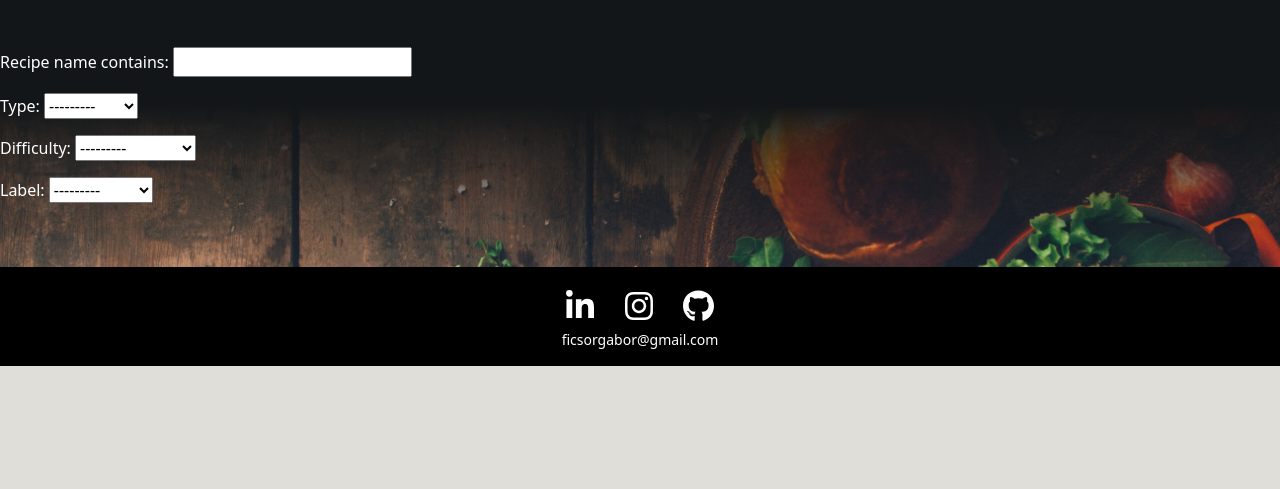
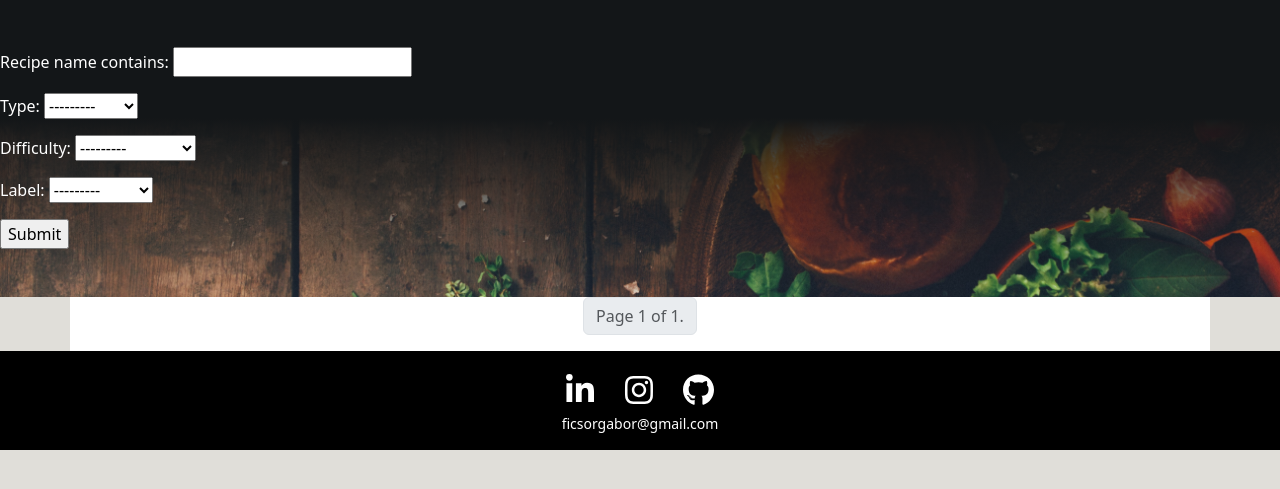
Before and after one commit to GaborFicsor/steezy-spatula, a Django app: page /recipes/ in a window 1280 px wide. Shown: the part 56-545 px from the top of the page. Run offline with Django 3.2, Linux system fonts and the light colour scheme; data that the repository does not hold is empty; some libraries are stand-ins or nearby versions; some web fonts are replaced.

Commit message:
Add pagination that works with filters

```diff
--- a/recipes/filters.py
+++ b/recipes/filters.py
@@ -3,6 +3,7 @@ from .models import Recipe
 from django import template
 
 register = template.Library()
+
 
 class RecipeFilter(django_filters.FilterSet):
     class Meta:
--- a/recipes/views.py
+++ b/recipes/views.py
@@ -25,8 +25,10 @@ class RecipeList(generic.ListView):
 
     def get_queryset(self):
         queryset = super().get_queryset()
+        # self.filterset = RecipeFilter(self.request.GET, queryset=queryset)
         self.filterset = RecipeFilter(self.request.GET, queryset=queryset)
-        return self.filterset.qs
+        # return self.filterset.qs
+        return self.filterset.qs.distinct()
 
     def get_context_data(self, **kwargs):
         context = super().get_context_data(**kwargs)
--- a/templates/recipes.html
+++ b/templates/recipes.html
@@ -12,6 +12,7 @@
         <form method="GET">
             {% csrf_token %}
             {{ form.as_p }}
+            <input type="submit">
         </form>
     </div>
 </div>
@@ -32,8 +33,7 @@
 
 
                 <div class="card-body">
-                    <a class="stretched-link"
-                        href="{% url 'recipe_detail' recipe.slug %}">{{ recipe.recipe_name }}</a>
+                    <a class="stretched-link" href="{% url 'recipe_detail' recipe.slug %}">{{ recipe.recipe_name }}</a>
                     <ul class="list-group list-group-flush">
 
                         <li class="list-group-item"><i class="fa-regular fa-face-smile"></i>
@@ -58,22 +58,45 @@
 
 
 
-{% if is_paginated %}
-<br>
-<div>
-    Page {{ page_obj.number }} of {{ page_obj.paginator.num_pages }}
+<div class="container white">
+    <div class="row justify-content-center">
+        <div class="col-auto">
+            <div class="pagination">
+                <span class="step-links">
+                    <nav aria-label="Page navigation example">
+                        <ul class="pagination">
+                            {% if page_obj.has_previous %}
+
+                            <li class="page-item"><a class="page-link" href="?page=1">&laquo; first</a></li>
+                            <li class="page-item"><a class="page-link"
+                                    href="?page={{ page_obj.previous_page_number }}">previous</a></li>
+                            {% endif %}
+
+                            <span class="current">
+                                <li class="page-item disabled"><a href="#" class="page-link">Page {{ page_obj.number }}
+                                        of
+                                        {{ page_obj.paginator.num_pages }}.</a></li>
+                            </span>
+
+                            {% if page_obj.has_next %}
+                            <!-- https://stackoverflow.com/questions/52007038/pagination-using-listview-and-a-dynamic-filtered-queryset -->
+                            <li class="page-item"><a class="page-link"
+                                    href="?{{ request.GET.urlencode }}&page={{ page_obj.next_page_number }}">next</a>
+                            </li>
+                            <li class="page-item"><a class="page-link"
+                                    href="?{{ request.GET.urlencode }}&page={{ page_obj.paginator.num_pages }}">last
+                                    &raquo;</a></li>
+                            {% endif %}
+                        </ul>
+                    </nav>
+                </span>
+            </div>
+        </div>
+
+    </div>
 </div>
-<nav aria-label="Page navigation">
-    <ul class="pagination justify-content-center">
-        {% if page_obj.has_previous %}
-        <li><a href="?page={{ page_obj.previous_page_number }}" class="page-link">&laquo; PREV </a></li>
-        {% endif %}
-        {% if page_obj.has_next %}
-        <li><a href="?page={{ page_obj.next_page_number }}" class="page-link"> NEXT &raquo;</a></li>
 
-        {% endif %}
-    </ul>
-</nav>
-{% endif %}
-</div>
+
+
+
 {%endblock%}
```
